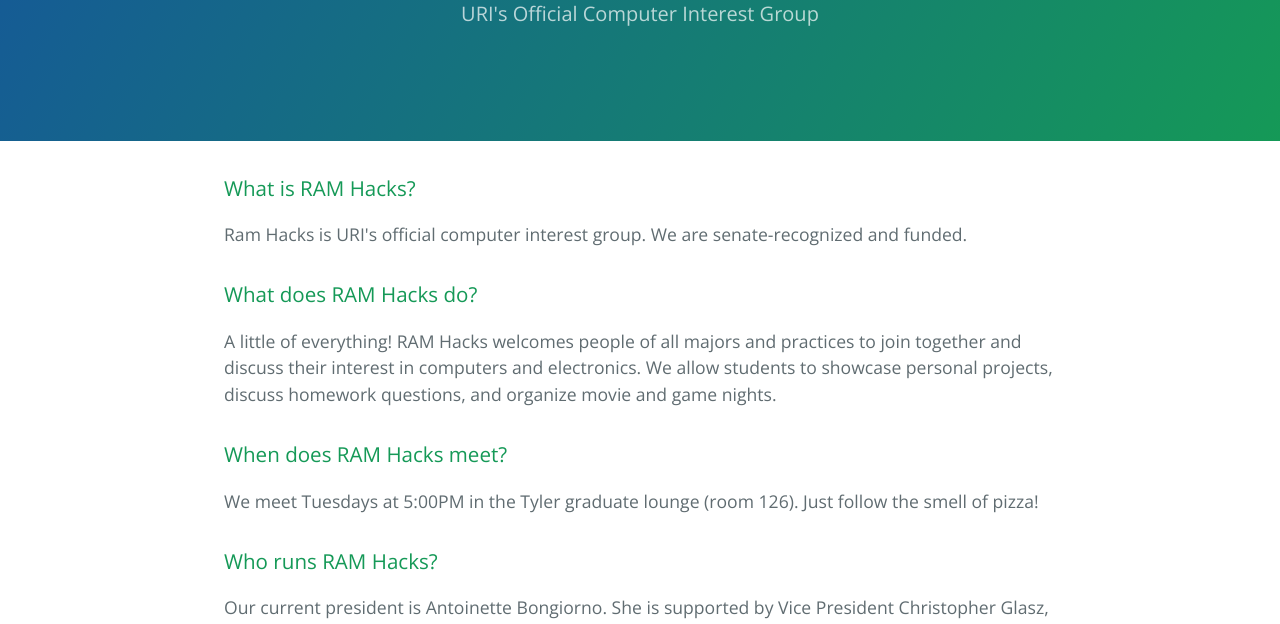
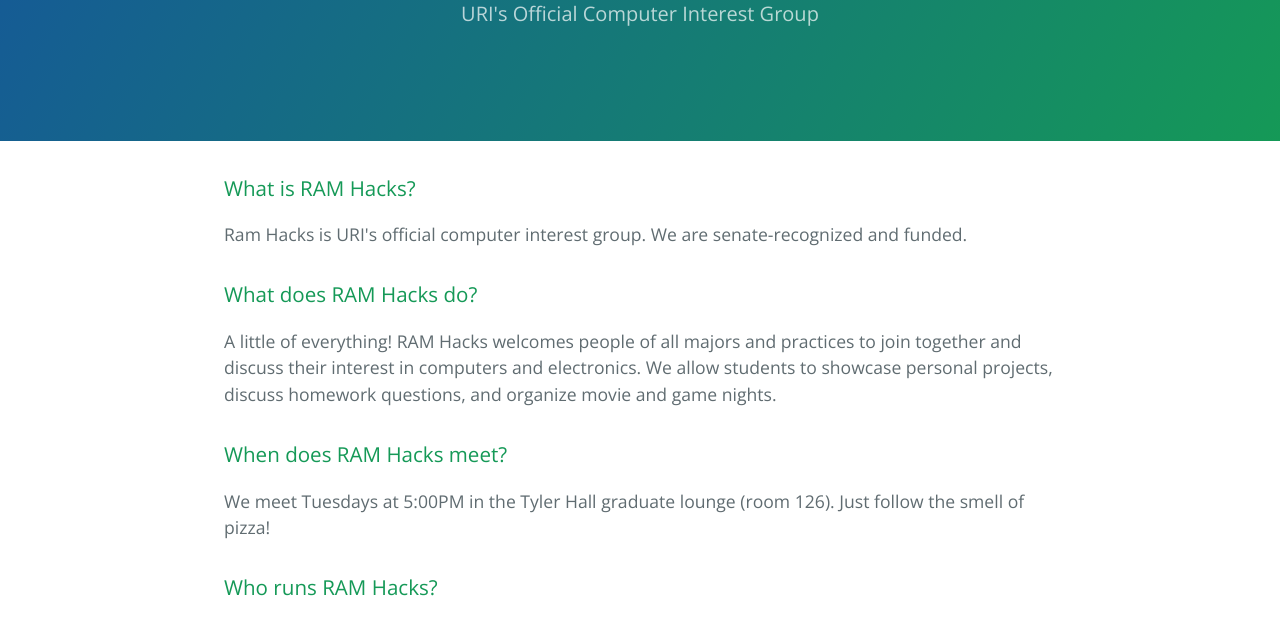
Before and after one commit to ram-hacks/ram-hacks.github.io, a plain HTML site: page index.html in a window 1280 px wide. Shown: the part 176-800 px from the top of the page. Drawn offline with nearby package versions, Linux system fonts and the light colour scheme.

Commit message:
Update index.html

```diff
--- a/index.html
+++ b/index.html
@@ -29,7 +29,7 @@
 <h3>
 <a id="when-does-ram-hacks-meet" class="anchor" href="#when-does-ram-hacks-meet" aria-hidden="true"><span class="octicon octicon-link"></span></a>When does RAM Hacks meet?</h3>
 
-<p>We meet Tuesdays at 5:00PM in the Tyler graduate lounge (room 126). Just follow the smell of pizza!</p>
+<p>We meet Tuesdays at 5:00PM in the Tyler Hall graduate lounge (room 126). Just follow the smell of pizza!</p>
 
 <h3>
 <a id="who-runs-ram-hacks" class="anchor" href="#who-runs-ram-hacks" aria-hidden="true"><span class="octicon octicon-link"></span></a>Who runs RAM Hacks?</h3>
```
